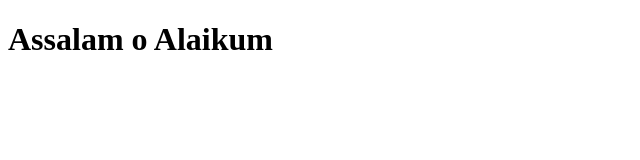
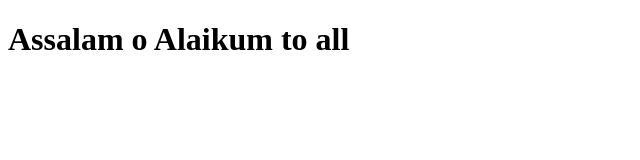
Before and after one commit to ZAIBA0930/Assignment, a plain HTML site: page index.html in a window 1280 px wide. Shown: the whole page, without its empty margins (0-640 px from the left). Drawn offline with Linux system fonts and the light colour scheme.

Commit message:
updated index.html

```diff
--- a/index.html
+++ b/index.html
@@ -6,6 +6,6 @@
     <title>Document</title>
 </head>
 <body>
-    <h1>Assalam o Alaikum</h1>
+    <h1>Assalam o Alaikum to all</h1>
 </body>
 </html>
```
